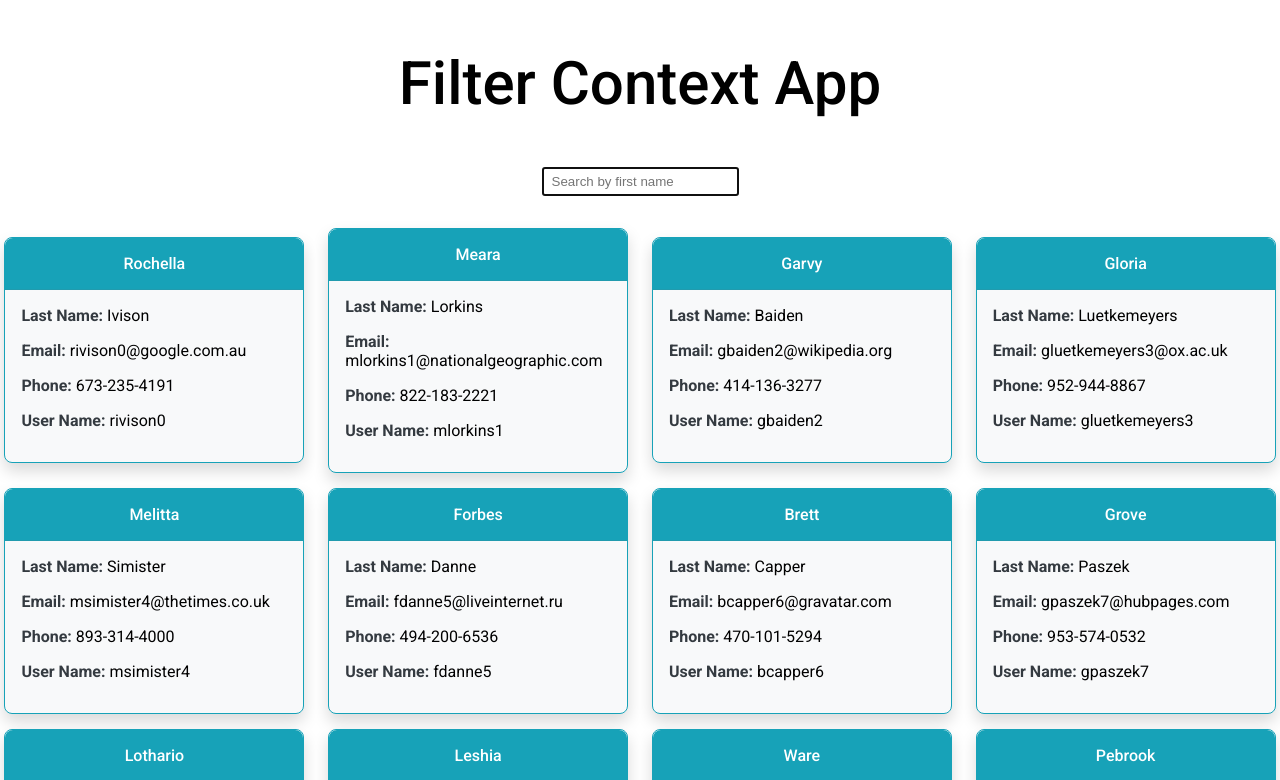
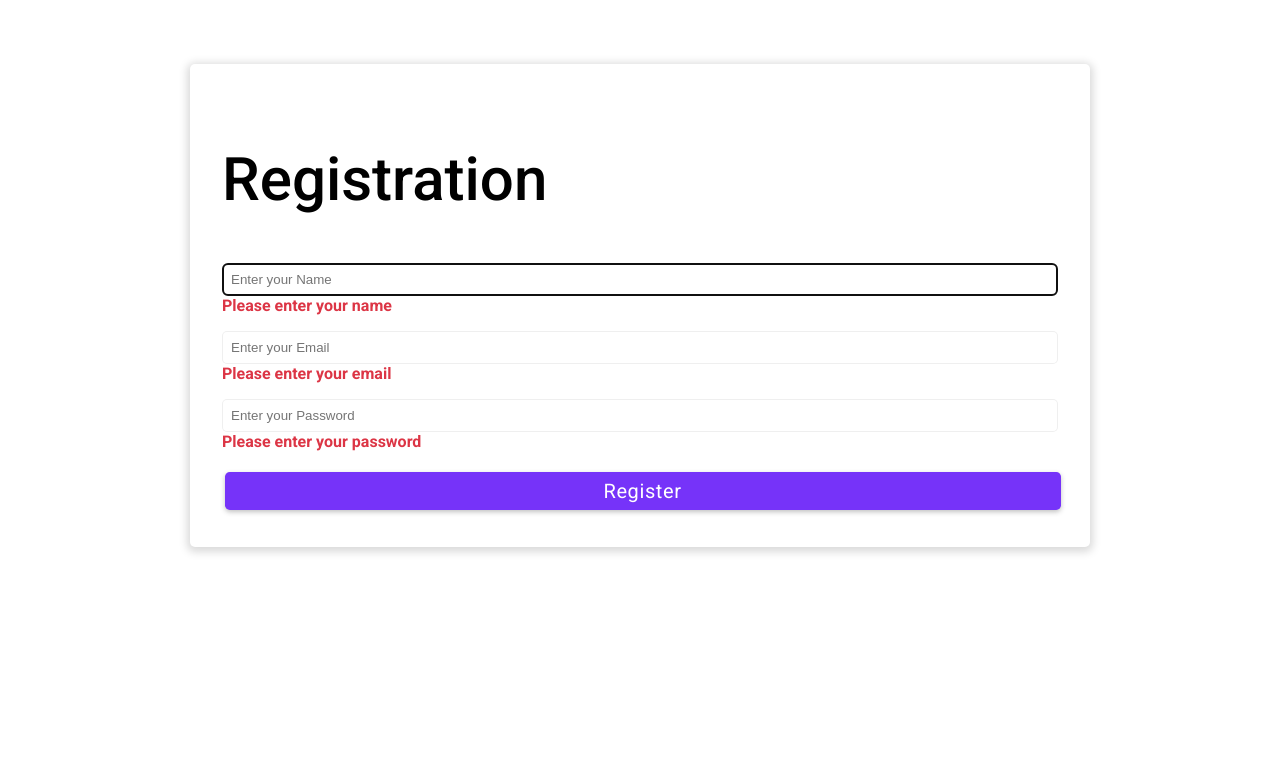
Before and after one commit to ArfinHasib/React-Projects, a React (Create React App) app: page / in a window 1280 px wide. Shown: the top 780 px of the page. Built offline with nearby package versions, Linux system fonts and the light colour scheme.

Commit message:
15 - RegForm (Handle Inputs and Registrations)

```diff
--- a/src/App.js
+++ b/src/App.js
@@ -12,7 +12,8 @@ import './App.css';
 // import PopupApp from './projects/11-MagicPopUp/PopupApp';
 // import ProgressBarContainer from './projects/12-Progress-Bar/ProgressBarContainer';
 // import DialogBoxApp from './projects/13-Dialog-box/DialogBoxApp';
-import FilterContextApp from './projects/14-Filter-Context/FilterContextApp';
+// import FilterContextApp from './projects/14-Filter-Context/FilterContextApp';
+import RegForm from './projects/15-Reg-Form/RegForm';
 
 function App() {
    return (
@@ -30,7 +31,8 @@ function App() {
          {/* <PopupApp /> */}
          {/* <ProgressBarContainer /> */}
          {/* <DialogBoxApp /> */}
-         <FilterContextApp />
+         {/* <FilterContextApp /> */}
+         <RegForm />
       </div>
    );
 }
--- /dev/null
+++ b/src/projects/15-Reg-Form/RegForm.jsx
@@ -0,0 +1,88 @@
+import React, { useEffect, useRef, useState } from 'react';
+import Title from '../components/Title';
+import Button from '../components/Button';
+import Alert from '../components/Alert';
+
+export default function RegForm() {
+   const inputName = useRef(null);
+   const inputEmail = useRef(null);
+   const inputPassword = useRef(null);
+   useEffect(() => {
+      inputName.current.focus();
+   }, inputName);
+
+   const [values, setValues] = useState({
+      user_name: '',
+      email: '',
+      password: '',
+   });
+
+   const handleNameChange = (e) => {
+      setValues({ ...values, user_name: e.target.value });
+   };
+
+   const handleEmailChange = (e) => {
+      setValues({ ...values, email: e.target.value });
+   };
+
+   const handlePasswordChange = (e) => {
+      setValues({ ...values, password: e.target.value });
+   };
+
+   const handleSubmit = (e) => {
+      e.preventDefault();
+      if (!values.user_name) {
+         inputName.current.focus();
+      } else if (!values.email) {
+         inputEmail.current.focus();
+      } else if (!values.password) {
+         inputPassword.current.focus();
+      }
+   };
+
+   return (
+      <div className='m-auto'>
+         <div className='container m-auto mt-4 p-2 shadow-sm border-5'>
+            <Title text='Registration' />
+            <form onSubmit={handleSubmit}>
+               <div className='form-group'>
+                  <input
+                     type='text'
+                     placeholder='Enter your Name'
+                     ref={inputName}
+                     value={values.user_name}
+                     onChange={handleNameChange}
+                  />
+                  <label className='text-danger'>Please enter your name</label>
+               </div>
+               <div className='form-group'>
+                  <input
+                     type='email'
+                     placeholder='Enter your Email'
+                     ref={inputEmail}
+                     value={values.email}
+                     onChange={handleEmailChange}
+                  />
+                  <label className='text-danger'>Please enter your email</label>
+               </div>
+               <div className='form-group'>
+                  <input
+                     type='password'
+                     placeholder='Enter your Password'
+                     ref={inputPassword}
+                     value={values.password}
+                     onChange={handlePasswordChange}
+                  />
+                  <label className='text-danger'>
+                     Please enter your password
+                  </label>
+               </div>
+               <Button
+                  btnClass='btn-primary btn-lg btn-block'
+                  text='Register'
+               ></Button>
+            </form>
+         </div>
+      </div>
+   );
+}
```
